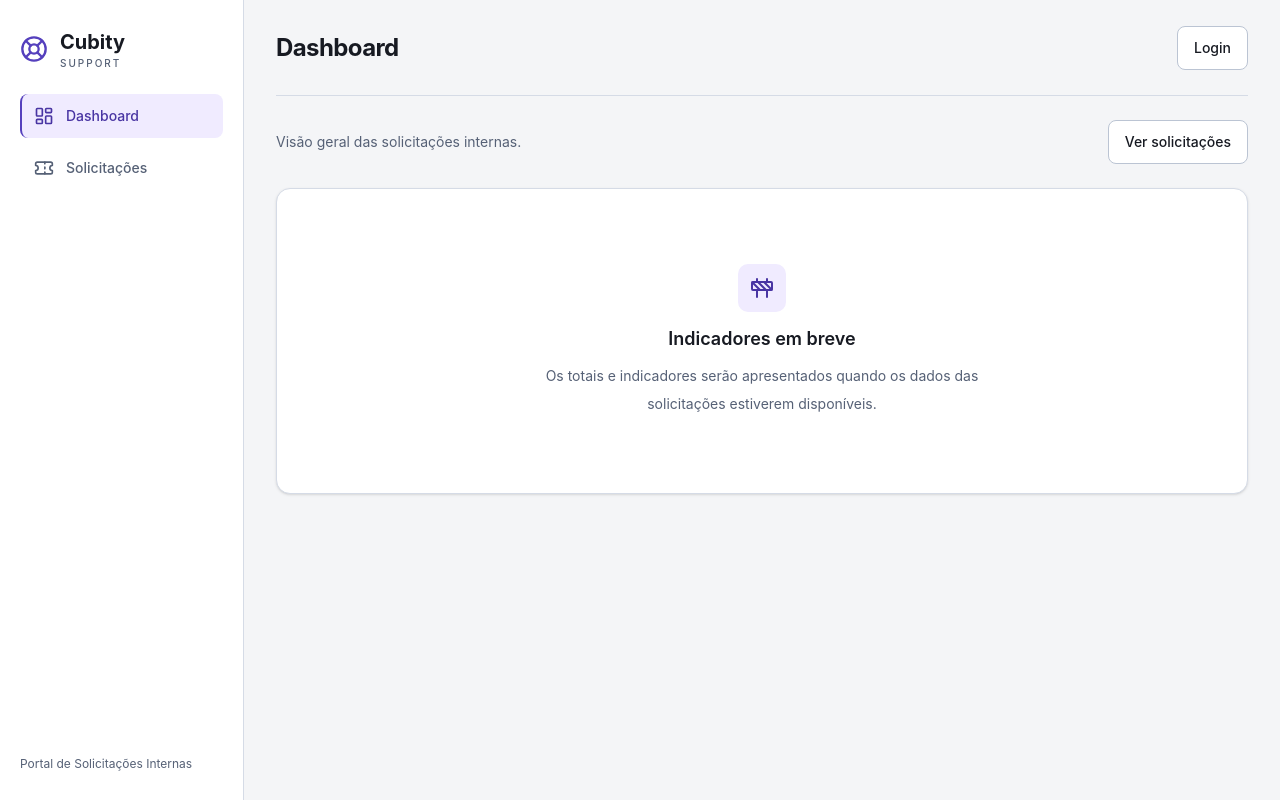
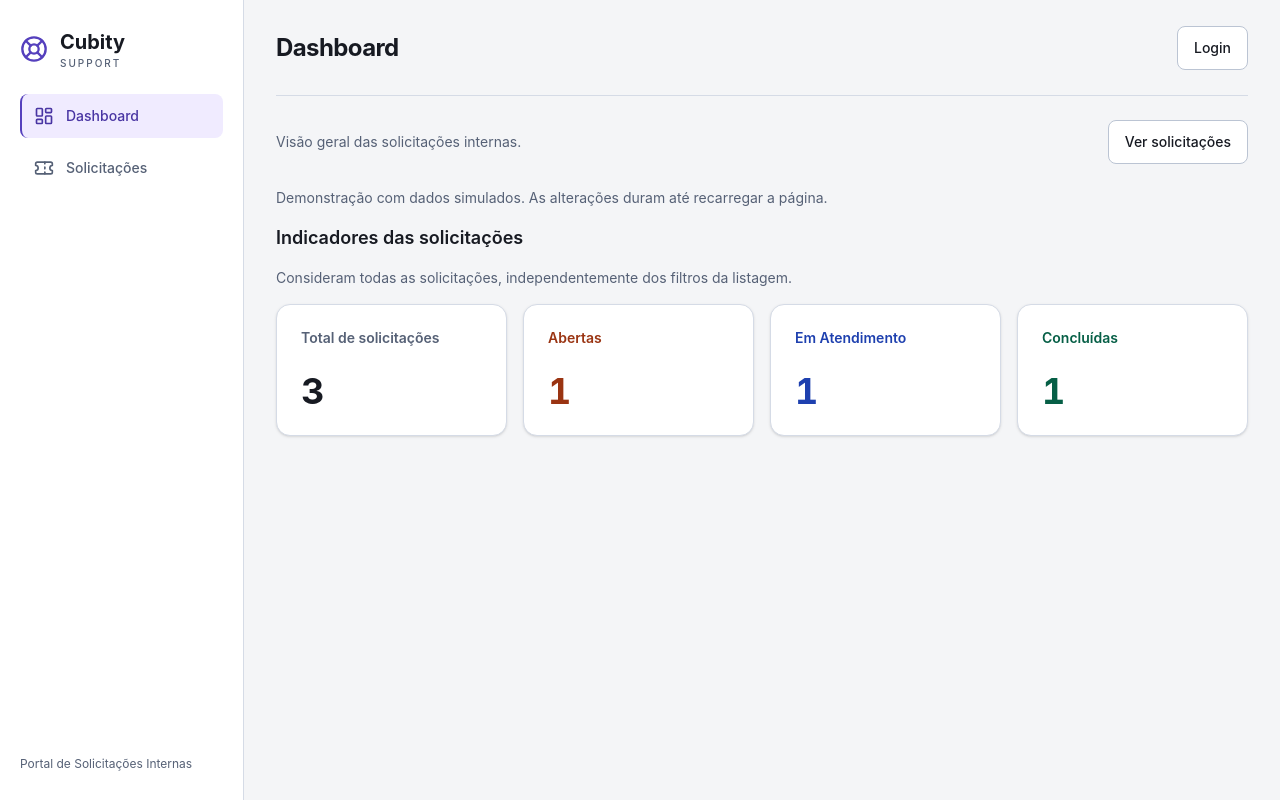
Before and after one commit to Diasszx/HeldeskCubity, a React (Vite) app in the folder frontend/: page /dashboard in a window 1280 px wide. Built offline with nearby package versions, Linux system fonts and the light colour scheme.

Commit message:
feat(dashboard): render indicators and loading states

```diff
--- /dev/null
+++ b/frontend/src/features/dashboard/DashboardIndicators.tsx
@@ -0,0 +1,67 @@
+import { Button } from '@/components/ui/button'
+import { IndicatorCard } from './IndicatorCard'
+import type { useIndicators } from './useIndicators'
+
+export function DashboardIndicators({
+  state,
+  retry,
+}: ReturnType<typeof useIndicators>) {
+  return (
+    <section
+      aria-labelledby="indicators-title"
+      aria-busy={state.phase === 'loading'}
+      className="grid gap-4"
+    >
+      <h2 id="indicators-title" className="text-lg font-semibold">
+        Indicadores das solicitações
+      </h2>
+      <p className="text-sm text-muted-foreground">
+        Consideram todas as solicitações, independentemente dos filtros da
+        listagem.
+      </p>
+      {state.phase === 'loading' && (
+        <p role="status">Carregando indicadores…</p>
+      )}
+      {state.phase === 'error' && (
+        <div className="grid justify-items-start gap-3">
+          <p role="alert" className="text-sm text-destructive">
+            {state.message}
+          </p>
+          <Button variant="outline" onClick={retry}>
+            Tentar novamente
+          </Button>
+        </div>
+      )}
+      {state.phase === 'ready' && (
+        <>
+          {state.counts.total === 0 && (
+            <p role="status" className="text-sm text-muted-foreground">
+              Nenhuma solicitação registrada.
+            </p>
+          )}
+          <div className="grid min-w-0 gap-4 sm:grid-cols-2 xl:grid-cols-4">
+            <IndicatorCard
+              label="Total de solicitações"
+              value={state.counts.total}
+            />
+            <IndicatorCard
+              label="Abertas"
+              value={state.counts.open}
+              tone="open"
+            />
+            <IndicatorCard
+              label="Em Atendimento"
+              value={state.counts.inProgress}
+              tone="progress"
+            />
+            <IndicatorCard
+              label="Concluídas"
+              value={state.counts.completed}
+              tone="completed"
+            />
+          </div>
+        </>
+      )}
+    </section>
+  )
+}
--- a/frontend/src/features/dashboard/DashboardPage.tsx
+++ b/frontend/src/features/dashboard/DashboardPage.tsx
@@ -1,9 +1,12 @@
 import { Link } from 'react-router'
-import { Placeholder } from '@/components/Placeholder'
+import type { PortalServices } from '@/contracts/portal'
+import { useIndicators } from './useIndicators'
+import { DashboardIndicators } from './DashboardIndicators'
 import { Button } from '@/components/ui/button'
 import { SectionHeader } from '@/components/layout/SectionHeader'
 
-export function DashboardPage() {
+export function DashboardPage({ services }: { services?: PortalServices }) {
+  const indicators = useIndicators(services)
   return (
     <>
       <SectionHeader>
@@ -12,10 +15,11 @@ export function DashboardPage() {
           <Link to="/requests">Ver solicitações</Link>
         </Button>
       </SectionHeader>
-      <Placeholder title="Indicadores em breve">
-        Os totais e indicadores serão apresentados quando os dados das
-        solicitações estiverem disponíveis.
-      </Placeholder>
+      <p className="mb-4 text-sm text-muted-foreground">
+        Demonstração com dados simulados. As alterações duram até recarregar a
+        página.
+      </p>
+      <DashboardIndicators {...indicators} />
     </>
   )
 }
--- /dev/null
+++ b/frontend/src/features/dashboard/IndicatorCard.tsx
@@ -0,0 +1,47 @@
+import { tv, type VariantProps } from 'tailwind-variants'
+import { Card, CardHeader, CardTitle, CardContent } from '@/components/ui/card'
+
+const indicatorVariants = tv({
+  slots: {
+    label: 'text-sm font-medium',
+    value: 'text-4xl font-bold tabular-nums',
+  },
+  variants: {
+    tone: {
+      total: { label: 'text-muted-foreground', value: 'text-foreground' },
+      open: {
+        label: 'text-status-open-foreground',
+        value: 'text-status-open-foreground',
+      },
+      progress: {
+        label: 'text-status-progress-foreground',
+        value: 'text-status-progress-foreground',
+      },
+      completed: {
+        label: 'text-status-completed-foreground',
+        value: 'text-status-completed-foreground',
+      },
+    },
+  },
+  defaultVariants: { tone: 'total' },
+})
+
+export function IndicatorCard({
+  label,
+  value,
+  tone,
+}: { label: string; value: number } & VariantProps<typeof indicatorVariants>) {
+  const styles = indicatorVariants({ tone })
+  return (
+    <Card>
+      <CardHeader>
+        <CardTitle asChild>
+          <h3 className={styles.label()}>{label}</h3>
+        </CardTitle>
+      </CardHeader>
+      <CardContent>
+        <p className={styles.value()}>{value}</p>
+      </CardContent>
+    </Card>
+  )
+}
```
